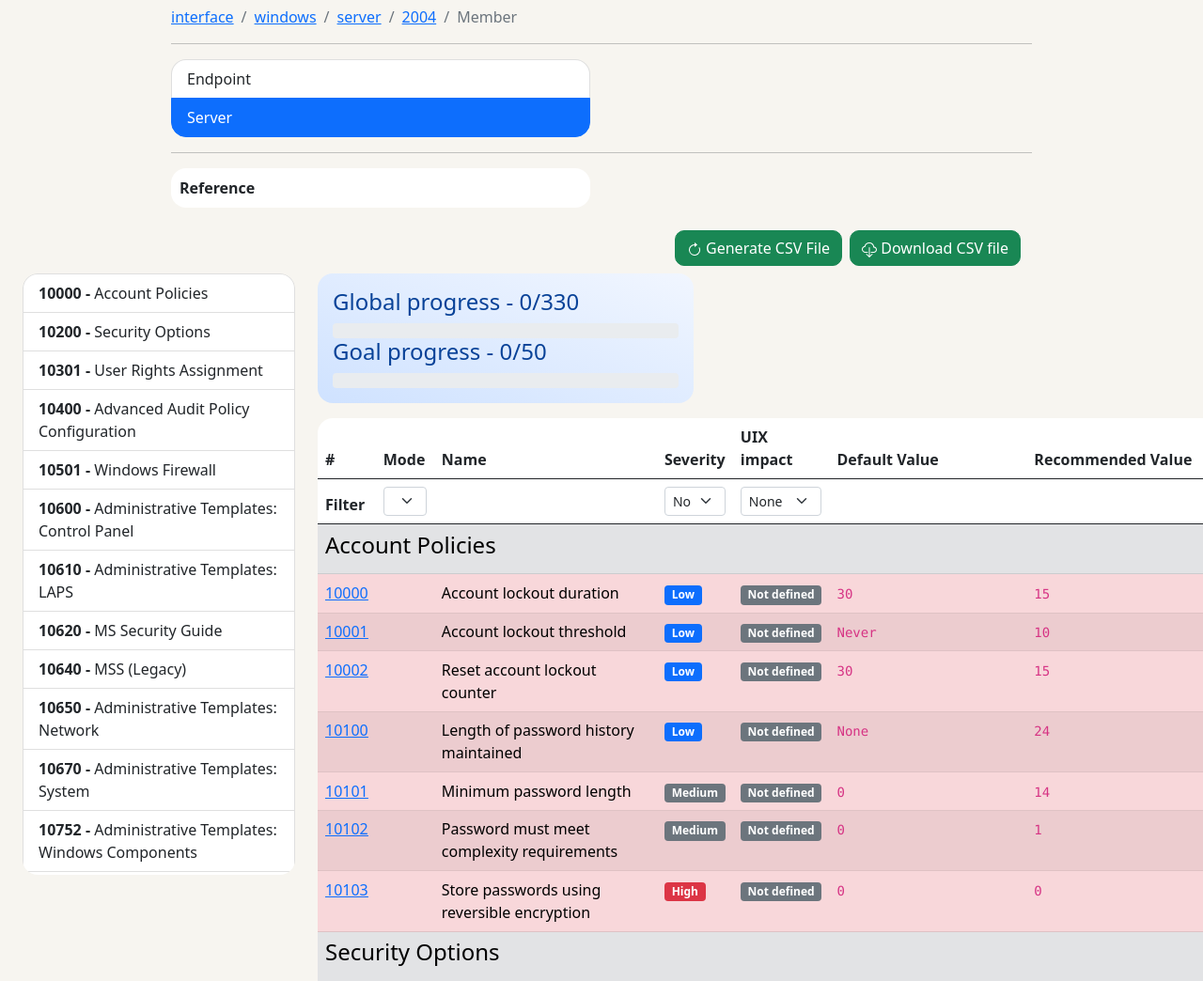
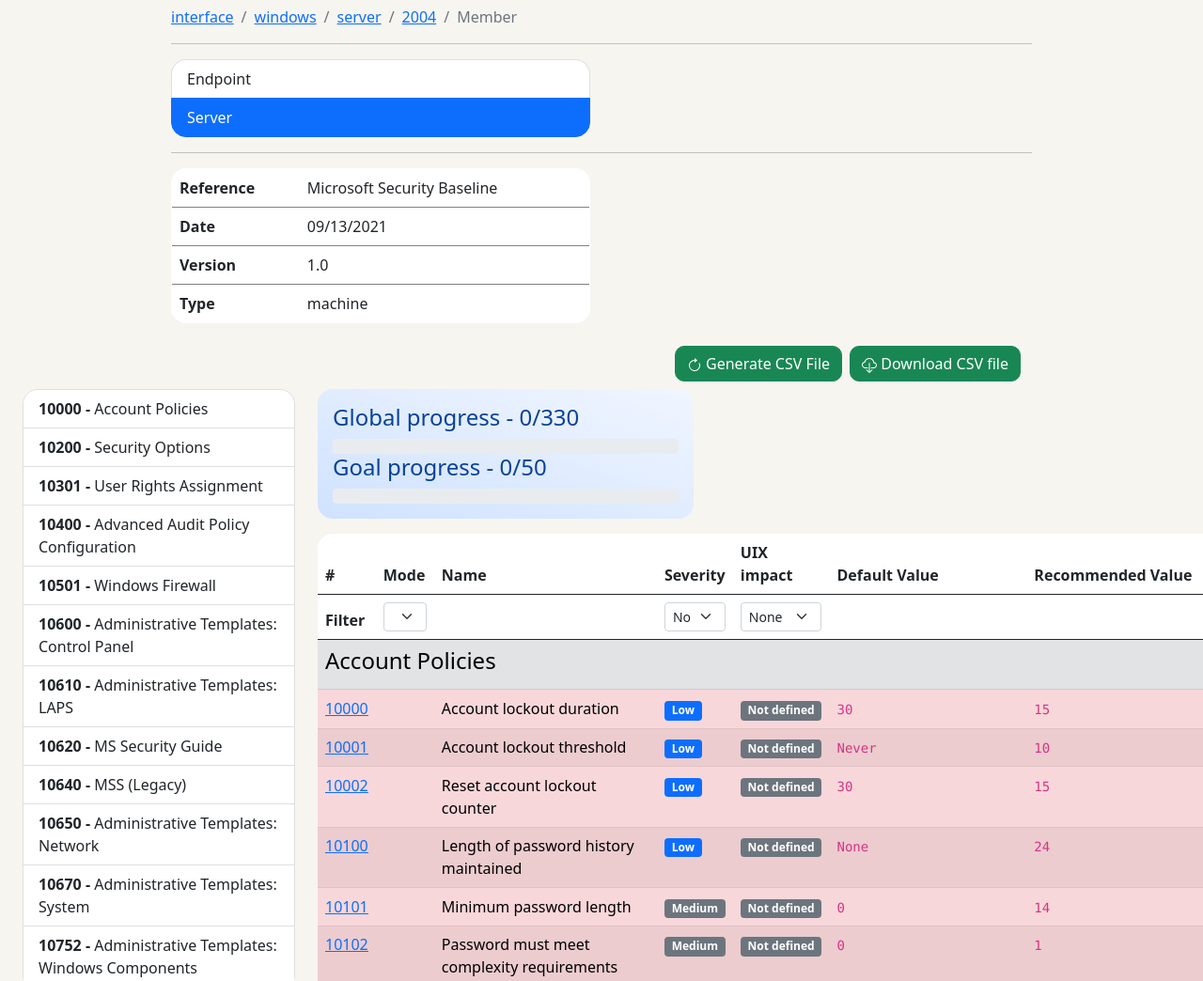
Before and after one commit to CRYPT-ON-IT/policies_hardening_interface, a PHP site: page /interface/windows/server/2004/Member in a window 1280 px wide; the page is wider, and only the part inside the window is pictured. Shown: the part 146-1190 px from the top of that part at 94% size. Run offline with PHP 8.4, Linux system fonts and the light colour scheme; data that the repository does not hold is empty.

Commit message:
Add index in 2004 dir

```diff
--- a/interface/windows/server/2004/Member/index.php
+++ b/interface/windows/server/2004/Member/index.php
@@ -4,6 +4,13 @@
 <!--file that will be read in to generate csv file (original list)-->
 <?php $link_csv_original_file = "finding_list_msft_security_baseline_windows_server_2004_member_machine.csv"; ?>
 
+<?php
+$reference_name = "Microsoft Security Baseline"; //* necessary value
+$reference_date = "09/13/2021";       // optional
+$reference_version = "1.0"; // optional
+$reference_type = "machine";    // optional
+ ?>
+
 <!-- All links -->
 <?php include($_SERVER['DOCUMENT_ROOT']."/policies_hardening_interface/ressources/links.php");?>
 
```
Also changed, not shown: interface/windows/server/2004/Domain_Controller/index.php (+7 -0 lines).
